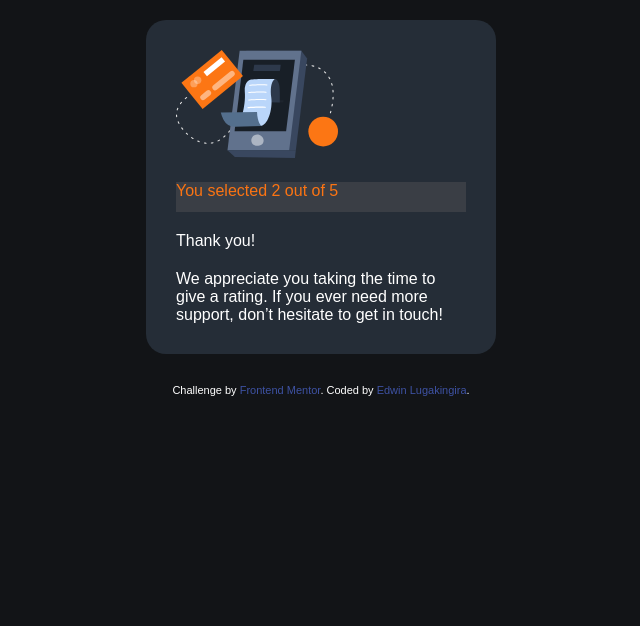
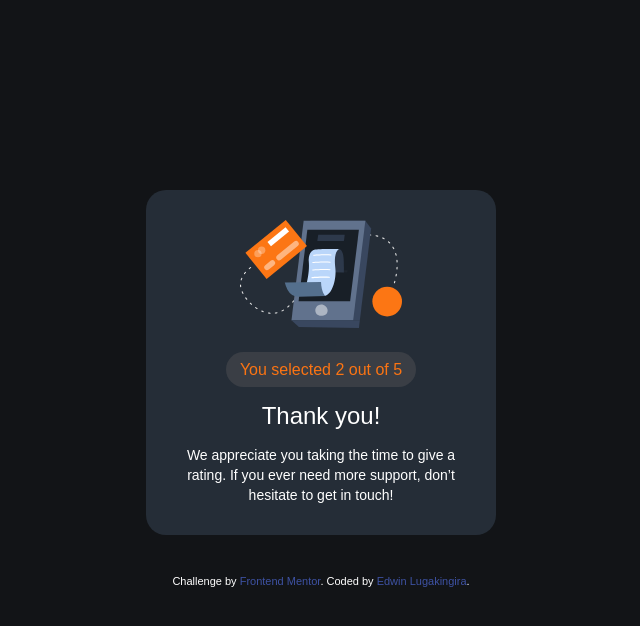
Before and after one commit to kaigwa/interactive-rating-component-main, a plain HTML site: page index.html in a window 1280 px wide. Both pictures are taken after a click on the button "SUBMIT". Shown: the whole page, without its empty margins (319-959 px from the left). Drawn offline with Linux system fonts and the light colour scheme.

Commit message:
New Features

```diff
--- a/index.css
+++ b/index.css
@@ -4,8 +4,10 @@
     box-sizing: border-box;
 }
 
-body{
-    font-family: Arial, Helvetica, sans-serif;
+ @import url('https://fonts.googleapis.com/css2?family=Overpass:wght@400;700&display=swap');
+
+ body{
+    font-family: 'Overpass', sans-serif;
     padding: 20px 0;
     width: 375px;
     margin: auto;
@@ -29,6 +31,14 @@ body{
     margin: auto;
     border-radius: 20px;
     background-color: hsl(213, 19%, 18%);
+    position: relative;
+    top: 170px;
+}
+
+.thank{
+    display: flex;
+    justify-content: center;
+    text-align: center;
 }
 
 .shadow{
@@ -46,19 +56,16 @@ body{
     width: 12px;
 }
 
-.attribution {
-    font-size: 11px;
-    text-align: center;
+.please{
+    font-size: 15px;
+    line-height: 20px;
 }
 
-.attribution a {
-    color: hsl(228, 45%, 44%);
-    text-decoration: none;
-}
-
-.list li{
- list-style: none;
- display: inline;
+.list{
+    list-style: none;
+    display: flex;
+    flex-direction: row;
+    justify-content: space-between;
 }
 
 button{
@@ -80,8 +87,9 @@ button:focus{
 }
 
 #button{
+    font-weight: 400;
     cursor: pointer;
-    width: 250px;
+    width: 290px;
     height: 40px;
     border-radius: 30px;
     border: none;
@@ -101,5 +109,33 @@ button:focus{
 .select{
     color: hsl(25, 97%, 53%);
     background-color: hsl(218, 9%, 25%);
-    height: 30px;
+    height: 35px;
+    width: 190px;
+    border-radius: 20px;
+    padding: 9px;
+    margin: auto;
 }
+
+.thanks{
+    transform: scale(1.5);
+}
+
+.appreciate{
+    text-align: center;
+    /* transform: scale(1); */
+    font-size: 14px;
+    line-height: 20px;
+}
+
+.attribution {
+    font-size: 11px;
+    text-align: center;
+    position: relative;
+    top: 180px;
+    margin: auto;
+}
+
+.attribution a {
+    color: hsl(228, 45%, 44%);
+    text-decoration: none;
+}
--- a/index.html
+++ b/index.html
@@ -19,7 +19,7 @@
   </div>
   <h2>How did we do?</h2>
 
-  <p> Please let us know how we did with your support request. All feedback is appreciated
+  <p class="please"> Please let us know how we did with your support request. All feedback is appreciated
   to help us improve our offering!</p>
 
   <ul class="list">
@@ -40,11 +40,12 @@
  <div class="mobile">
   <img src="images/illustration-thank-you.svg" alt="">
  </div>
+
   <p class="select">You selected <span id="vote">2</span> <!-- Add rating here --> out of 5
   </p>
-  <p>Thank you!</p>
+  <p class="thanks">Thank you!</p>
 
-  <p>We appreciate you taking the time to give a rating. If you ever need more support,
+  <p class="appreciate">We appreciate you taking the time to give a rating. If you ever need more support,
      don’t hesitate to get in touch!</p>
 
    <!-- Thank you state end -->
```
